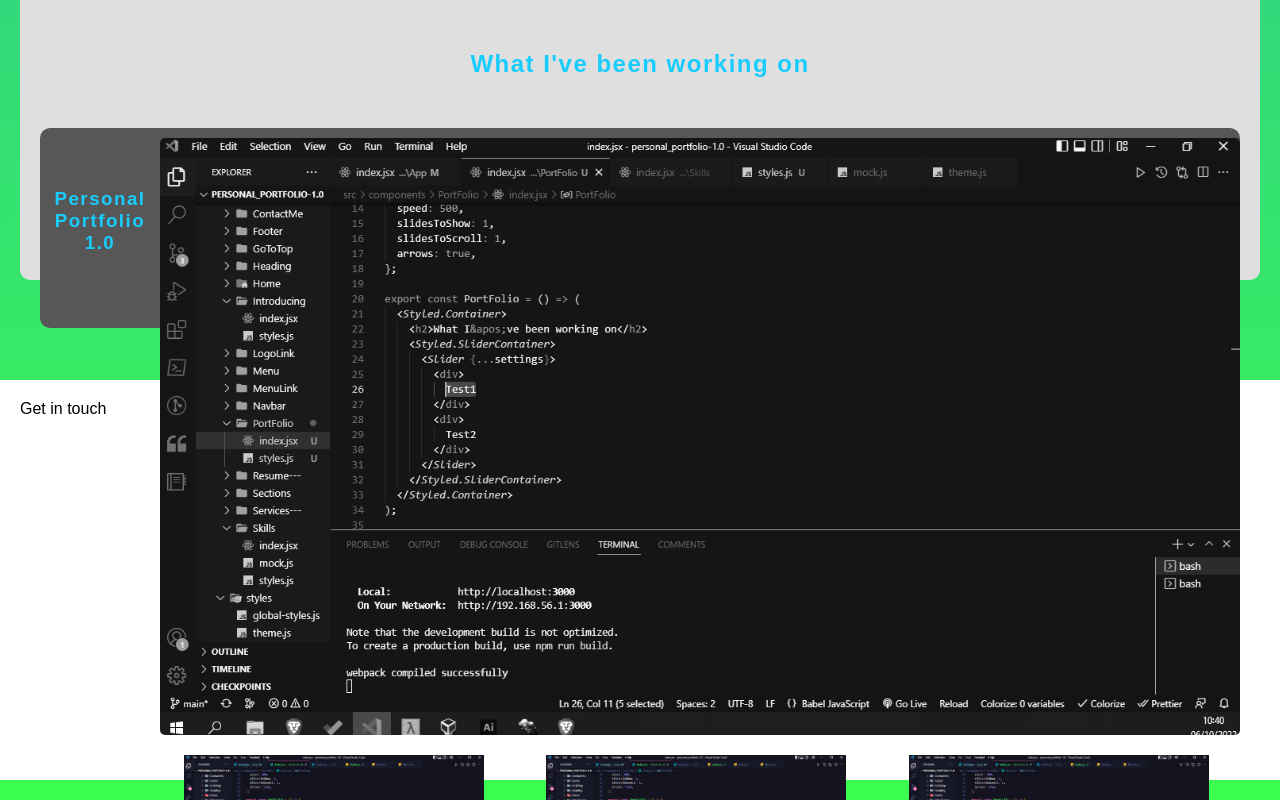
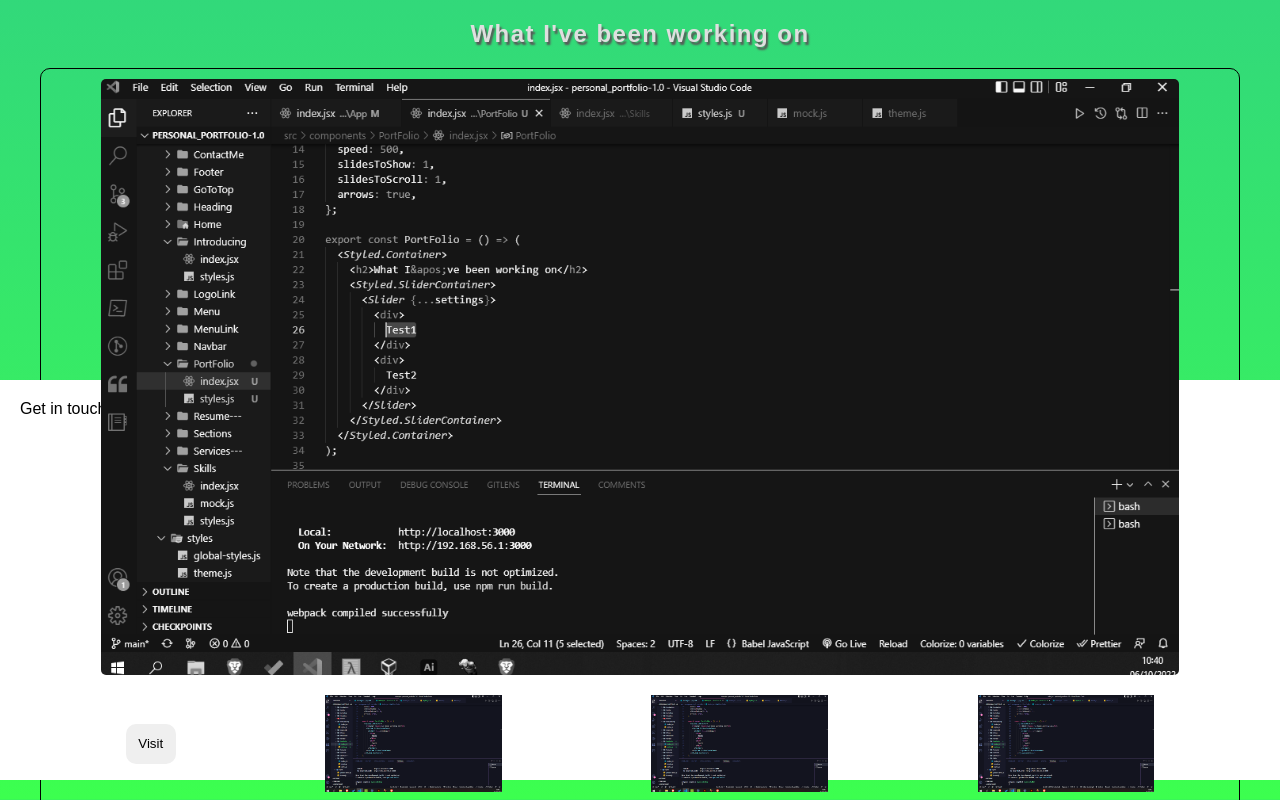
Before and after one commit to EoBryanDev/my-portfolio, a React (Create React App) app: page / in a window 1280 px wide. Shown: the part 3400-4200 px from the top of the page. Built offline with nearby package versions, Linux system fonts and the light colour scheme.

Commit message:
Portfolio Scratching Unfinished

```diff
--- a/src/components/PortFolio/index.jsx
+++ b/src/components/PortFolio/index.jsx
@@ -25,8 +25,10 @@
       <Slider {...settings}>
         <div>
           <Styled.Cover>
-            <h3>Personal Portfolio 1.0</h3>
             <img src={Test} alt="Cover" />
+            <div className="title_overlay title_overlay--blur">
+              <h3>Personal Portfolio 1.0</h3>
+            </div>
           </Styled.Cover>
           <Styled.ProjectNav>
             <button type="submit">Visit</button>
--- /dev/null
+++ b/src/components/PortFolio/mock.js
@@ -0,0 +1,4 @@
+export const portFolio = [{
+
+},
+];
--- a/src/components/PortFolio/styles.js
+++ b/src/components/PortFolio/styles.js
@@ -1,9 +1,7 @@
 import styled, { css } from 'styled-components';
 
 export const Container = styled.section`
-  ${({ theme }) => css`
-    height: 300px;
-    background-color: ${theme.colors.lightColor};
+  ${() => css`
     border-radius: 10px;
     text-align: center;
     padding: 20px;
@@ -14,38 +12,75 @@
     text-align: justify;
   }
   h3, h2{
-    color: ${({ theme }) => theme.colors.secondaryColor};
+    color: ${({ theme }) => theme.colors.lightColor};
+    text-shadow: ${({ theme }) => theme.colors.darkColor} 2px 3px 2px;
     letter-spacing: ${({ theme }) => theme.letterSpacings.thin};
-    margin: 50px 0;
+    margin: 20px 0;
   }
 `;
 export const SliderContainer = styled.article`
-  ${({ theme }) => css`
-    background-color: ${theme.colors.darkColor};
-    height: 200px;
+  ${() => css`
     border-radius: 10px;
+    border: 1px solid;
   `}
 `;
+
 export const Cover = styled.div`
   margin-top: 10px;
   display:flex;
   justify-content: center;
+  position: relative;
+
   img{
+    position: block;
     border-radius: 5px;
     width: 90%;
     filter: grayscale(1);
   }
+  .title_overlay{
+    position: absolute;
+    top: 0;
+    left: 0;
+    width: 100%;
+    height: 100%;
+    background: rgba(0, 0, 0, 0.6);
+    display: flex;
+    flex-direction: column;
+    align-items: center;
+    justify-content: center;
+    opacity: 0;
+    transition: opacity 0.25s;
+  }
+
+  .title_overlay--blur {
+    backdrop-filter: blur(5px);
+  }
+  .title_overlay:hover {
+    opacity: 1;
+  }
+
+  .title_overlay > *{
+    transform: translateY(-20px);
+    transition: transform 0.25s;
+  }
+
+  .title_overlay:hover{
+    transform: translateY(0);
+  }
+
   img:hover{
     filter: grayscale(0);
   }
 `;
+
 export const ProjectNav = styled.div`
+  padding: 0 10px;
   margin: 20px 0;
   display: flex;
   justify-content: space-around;
   align-items: center;
   img{
-    width: 25%;
+    width: 15%;
   }
   button{
     border: none;
```
